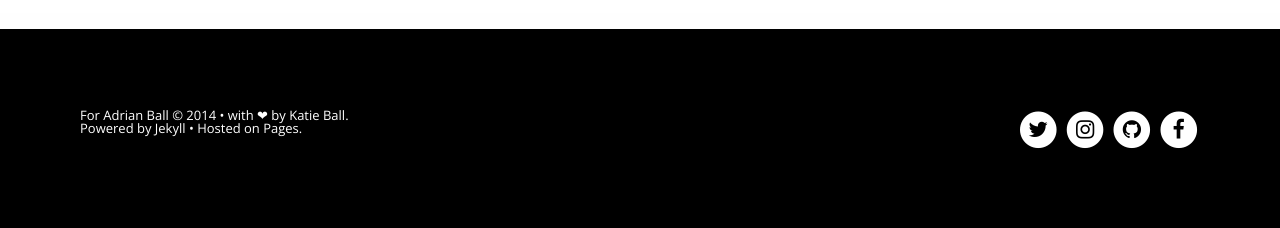
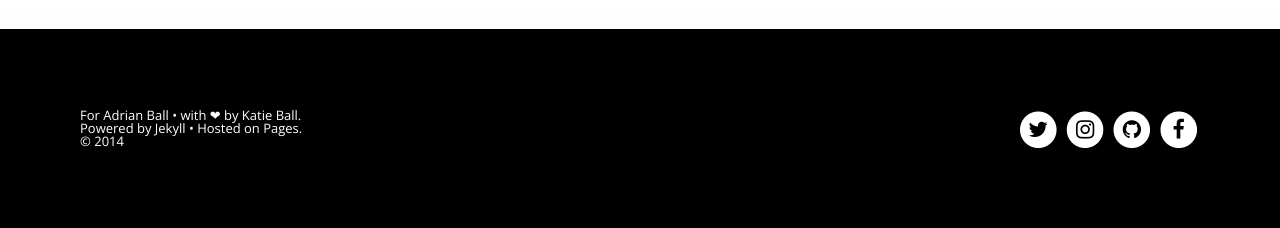
Before and after one commit to roachhd/archie, a Jekyll site: the page built from index.html, in a window 1280 px wide. Shown: the part 1845-2073 px from the top of the page. Built offline with Jekyll 4.4.1, drawn with Linux system fonts in a browser that asks for light colours; nearby versions of some CDN libraries; library files that are not in the unit come from our copies; Markdown is read by kramdown in place of the engine named in the settings; the list of posts is cut into pages by our own code; some of the changed lines change nothing that is shown.

Commit message:
Update footer.html

```diff
--- a/_includes/footer.html
+++ b/_includes/footer.html
@@ -1,7 +1,9 @@
 <footer class="notepad-site-footer">
     <div class="copyright">
-         <section>For <a href="{{ site.url }}/about">{{ site.owner.name }}</a> &copy; {{ site.time | date: '%Y' }} &bull; with &#10084; by <a href="http://katieball.me" target="_blank">Katie Ball</a>. </section>
+         <section>For <a href="{{ site.url }}/about">{{ site.owner.name }}</a> &bull; with &#10084; by <a href="http://katieball.me" target="_blank">Katie Ball</a>. </section>
          <section> Powered by <a class="icon-ghost" href="https://jekyllrb.com/">Jekyll</a> &bull; Hosted on <a href="http://pages.github.com" target="_blank">Pages</a>. </section>
+         </psection> &copy; {{ site.time | date: '%Y' }} </section>
+
     </div>
     <div class="social-icons">
 
```
